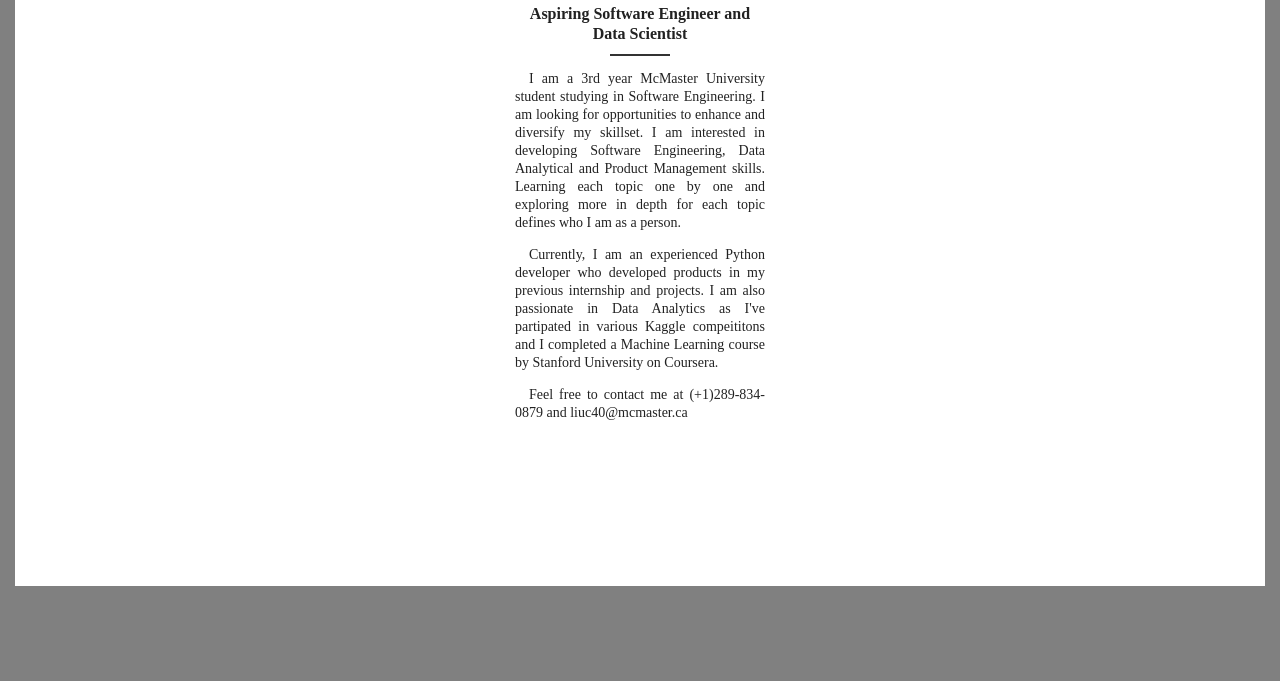
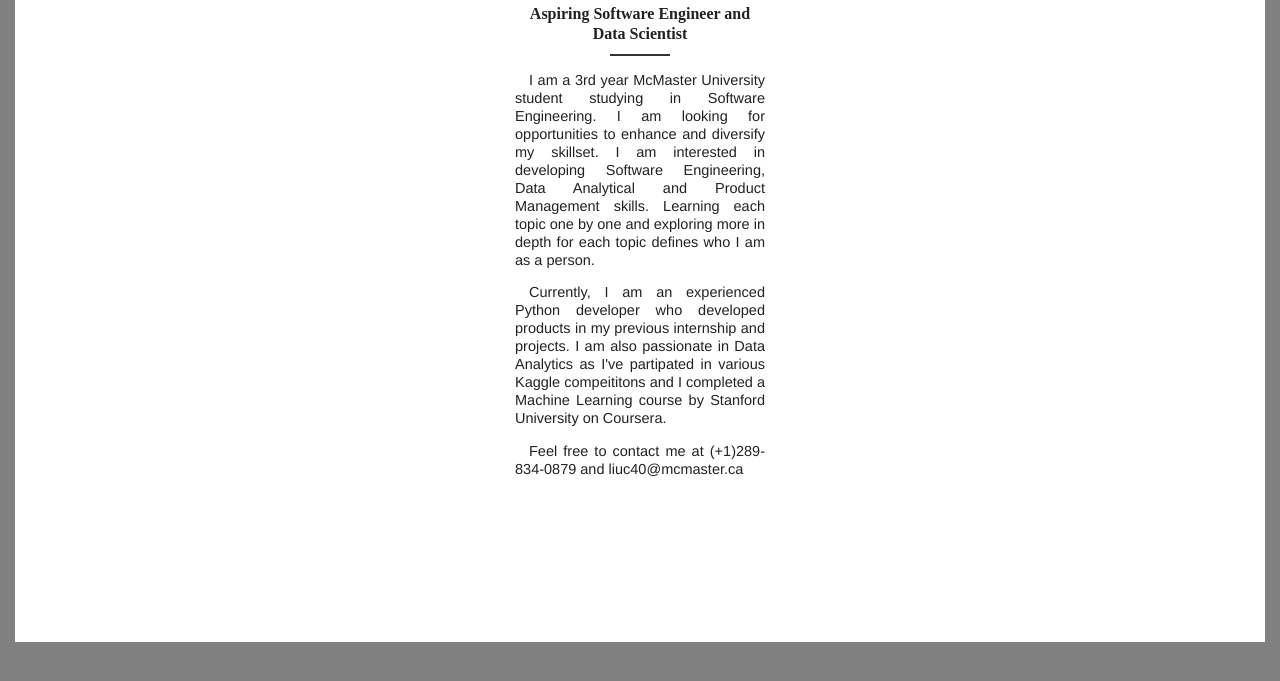
Before and after one commit to CheRayLiu/Ray-Liu-s-Website, a plain HTML site: page index.html in a window 1280 px wide. Shown: the part 207-888 px from the top of the page. Drawn offline with Linux system fonts and the light colour scheme.

Commit message:
Added scale

```diff
--- a/index.html
+++ b/index.html
@@ -4,8 +4,9 @@
         <meta charset="uft-8"/>
         <title>Ray Liu | CheRayLiu.github.io</title>
         <meta name="Description" content= "Ray Liu's personal website"/>
-        <script ="https://use.fontawesome.com/d1341f9b7a.js"></script>
         <link rel="stylesheet" href="style.css">
+        <meta name="viewport" content="width=device-width, initial-scale=1, maximum-scale=1, user-scalable=0">
+
         <link rel="icon" href="images/logo.png">
     </head>
     <body>
--- a/style.css
+++ b/style.css
@@ -8,7 +8,9 @@
     .intro#first .text {
       margin: 0 auto;
       padding: 0 20px;
-      width: 250px; }
+      width: 250px;
+      font: 'helvatica';
+      font-size: 15 }
     .intro#first h1 {
       color: #222;
       font: 700 24px/24px 'pt sans narrow';
@@ -30,7 +32,7 @@
       text-align: center; }
     .intro#first p {
       color: #222;
-      font: 400 14px/18px 'pt serif';
+      font: 400 14.5px/18px 'Helvetica';
       text-align: justify;
       text-indent: 14px;
     }
```
